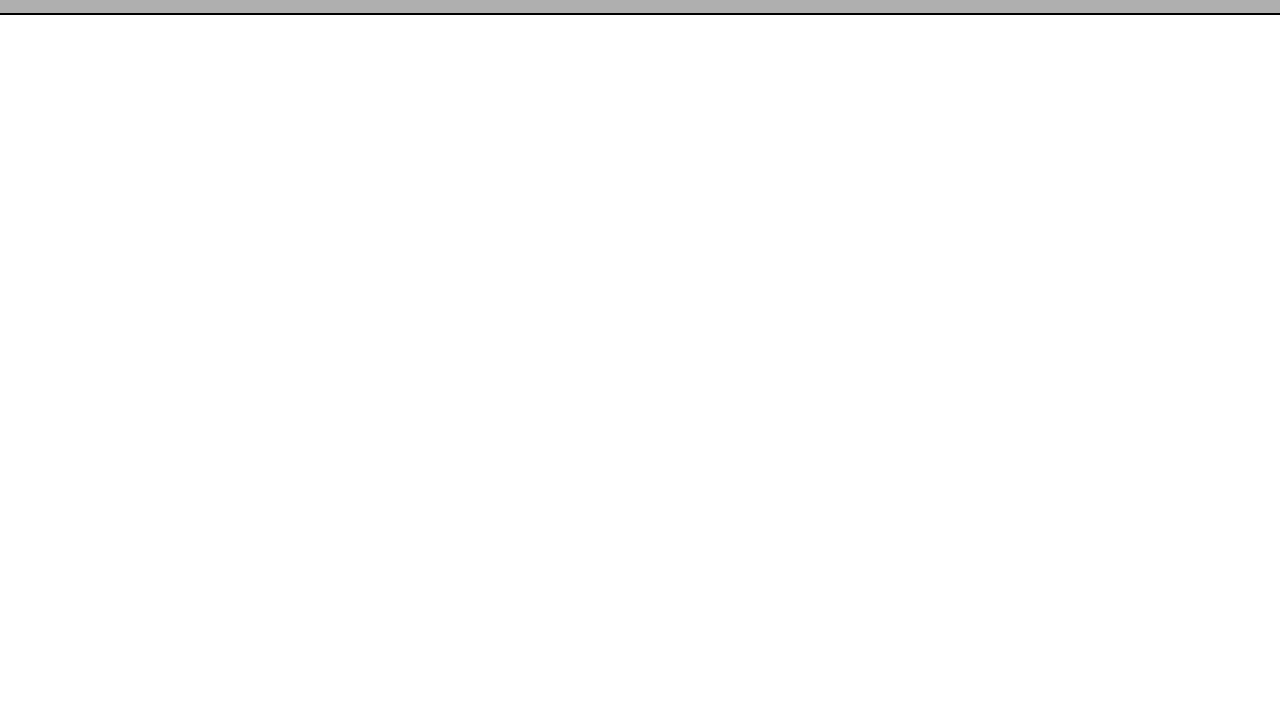
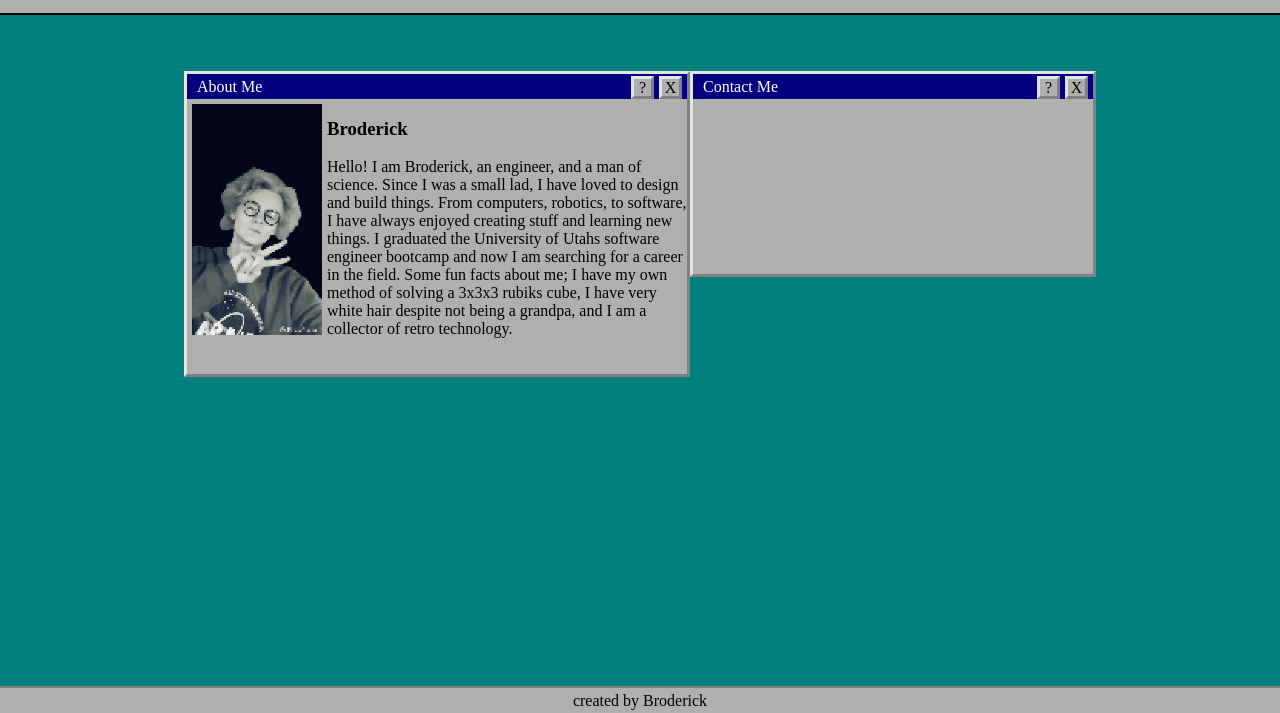
Before and after one commit to BroderickHywell/personal-website, a plain HTML site: page index.html in a window 1280 px wide. Shown: the part 87-800 px from the top of the page. Drawn offline with Linux system fonts and the light colour scheme.

Commit message:
about me

```diff
--- a/assets/style.css
+++ b/assets/style.css
@@ -1,5 +1,44 @@
 html {
     cursor: url('./icons/mouse_ms-1.png'), auto;
+}
+
+body{
+    display: flex;
+    flex-direction: column;
+    justify-content: center;
+    align-items: center;
+    background-color: #007f7f;
+}
+
+.footer{
+    display: flex;
+    flex-direction: row;
+    align-items: center;
+    justify-content: center;
+    position: absolute;
+    border-top: 2px solid grey;
+    bottom: 0;
+    left: 0;
+    width: 100vw;
+    height: 25px;
+    background-color: rgb(175, 175, 175);
+}
+
+.main-content{
+    display: flex;
+    flex-direction: row;
+    flex-wrap: wrap;
+}
+
+.about-me-content{
+    display: flex;
+    flex-direction: row;
+}
+
+.me-img{
+    margin: 5px;
+    width: 130px;
+    height: auto;
 }
 
 nav {
@@ -31,6 +70,13 @@ nav:hover{
     cursor: pointer;
 }
 
+.nav-space{
+    top: 0;
+    left: 0;
+    width: 100%;
+    height: 100px;
+}
+
 .icons {
     display: flex;
     flex-direction: row;
@@ -40,3 +86,61 @@ img {
     width: 50px;
     height: 50px;
 }
+
+.about-me-window{
+    border-left: 3px solid rgb(228, 228, 228);
+    border-top: 3px solid rgb(228, 228, 228);
+    border-bottom: 3px solid grey;
+    border-right: 3px solid grey;
+    margin-top: 50px;
+    width: 500px;
+    height: 300px;
+    background-color: rgb(175, 175, 175);
+}
+.contact-me-window{
+    border-left: 3px solid rgb(228, 228, 228);
+    border-top: 3px solid rgb(228, 228, 228);
+    border-bottom: 3px solid grey;
+    border-right: 3px solid grey;
+    margin-top: 50px;
+    width: 400px;
+    height: 200px;
+    background-color: rgb(175, 175, 175);
+}
+
+
+.window-top{
+    display: flex;
+    flex-direction: row;
+    align-items: center;
+    justify-content: space-between;
+    width: 100%;
+    height: 25px;
+    background-color: #04017e;
+}
+.window-top span{
+    margin-left: 10px;
+    color: white;
+}
+.window-top-icons{
+    display: flex;
+    flex-direction: row;
+}
+
+.window-top-icon{
+    border-left: 3px solid rgb(228, 228, 228);
+    border-top: 3px solid rgb(228, 228, 228);
+    border-bottom: 3px solid grey;
+    border-right: 3px solid grey;
+    display: flex;
+    align-items: center;
+    justify-content: center;
+    background-color: rgb(175, 175, 175);
+    margin-right: 5px;
+    margin-top: 2px;
+    width: 17px;
+    height: 17px;
+}
+.window-top-icon:hover{
+    cursor: pointer;
+}
--- a/index.html
+++ b/index.html
@@ -27,6 +27,51 @@
             </a>
         </div>
     </nav>
+    <div class="nav-space"></div>
 
+    <div class="main-content">
+        <div class="about-me-window">
+            <div class="window-top">
+                <span>About Me</span>
+                <div class="window-top-icons">
+                    <div class="window-top-icon">?</div>
+                    <div class="window-top-icon">X</div>
+                </div>
+            </div>
+
+            <div class="about-me-content">
+                <img src="assets/images/me.png" class="me-img"/>
+                <div>
+                    <h3>Broderick</h3>
+                    <span>
+                        Hello! I am Broderick, an engineer, and a man of science. Since I was a small lad, I have loved to design and build
+                        things. From computers, robotics, to software, I have always enjoyed creating stuff and learning new things. I graduated
+                        the University of Utahs software engineer bootcamp and now I am searching for a career in the field. Some fun facts about
+                        me; I have my own method of solving a 3x3x3 rubiks cube, I have very white hair despite not being a grandpa, and I am a collector
+                        of retro technology.
+                    </span>
+                </div>
+            </div>
+        </div>
+
+        <div class="contact-me-window">
+            <div class="window-top">
+                <span>Contact Me</span>
+                <div class="window-top-icons">
+                    <div class="window-top-icon">?</div>
+                    <div class="window-top-icon">X</div>
+                </div>
+            </div>
+
+            <div class="about-me-content">
+
+            </div>
+        </div>
+    </div>
+
+
+    <div class="footer">
+        <span>created by Broderick</span>
+    </div>
 </body>
 </html>
```
Also changed, not shown: assets/icons/1051377.png (added), assets/icons/mouse_ms-1.png, assets/images/me.png (added).
